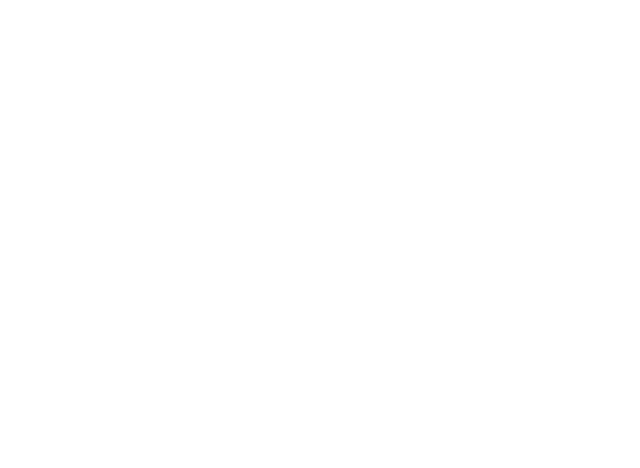
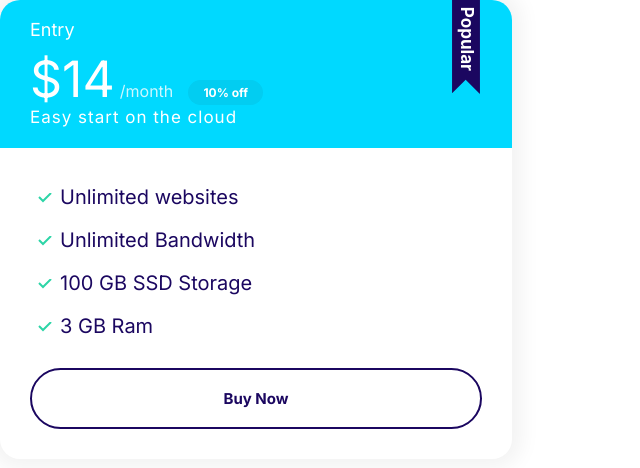
Before and after one commit to Mr-Khaira/moshify, a plain HTML site: page index.html in a window 1280 px wide. Shown: the whole page, without its empty margins (0-640 px from the left). Drawn offline with Linux system fonts and the light colour scheme.

Commit message:
added popular badge on the card via css.

```diff
--- a/CSS/stylesheet.css
+++ b/CSS/stylesheet.css
@@ -307,6 +307,19 @@ a{
 
 /*  plans  */
 
+.plan--popular .card__header {
+    position: relative;
+}
+
+.plan--popular .card__header::before {
+    content: url(/images/popular.svg);
+    display: inline-block;
+    width: 40px;
+    position: absolute;
+    top: -6px;
+    right: 5%;
+}
+
 .plan__name {
     color: #fff;
     margin: 0;
--- a/index.html
+++ b/index.html
@@ -13,7 +13,25 @@
 </head>
 
 <body>
-
+    <div style="width: 40%;" class="plan plan--popular">
+        <div class="card card--secondary">
+            <header class="card__header">
+                <h3 class="plan__name">Entry</h3>
+                <span class="plan__price">$14</span>
+                <span class="plan__billing-cycle">/month</span>
+                <span class="badge badge--secondary badge--small">10% off</span>
+                <span class="plan__description">Easy start on the cloud </span>
+            </header>
+            <div class="card__body">
+                <ul class="list list--tick">
+                    <li class="list__item">Unlimited websites</li>
+                    <li class="list__item">Unlimited Bandwidth</li>
+                    <li class="list__item">100 GB SSD Storage</li>
+                    <li class="list__item">3 GB Ram</li>
+                </ul>
+                <button class="button button--outline button--block">Buy Now</button>
+            </div>
+        </div>
 </body>
 
 </html>
```
Also changed, not shown: images/popular.svg (added).
